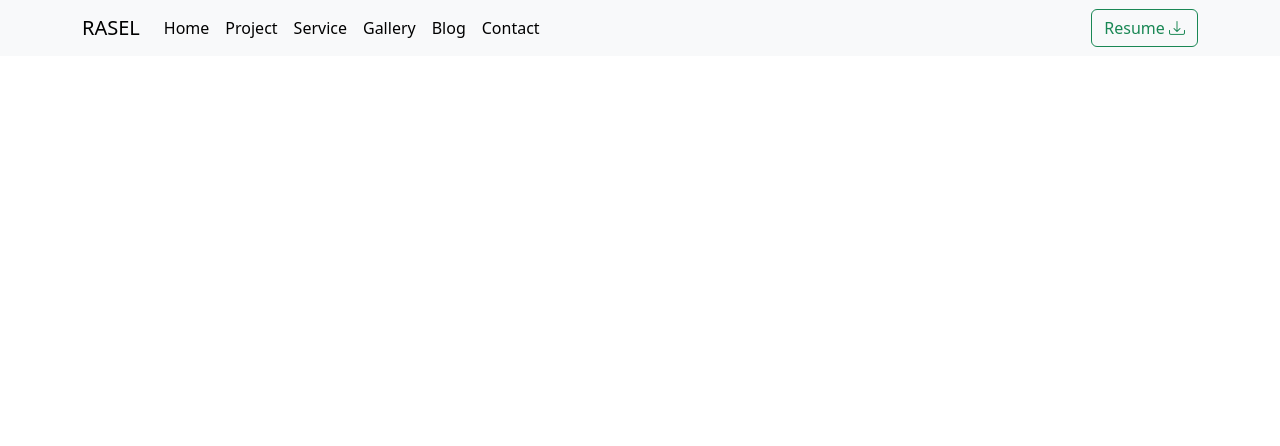
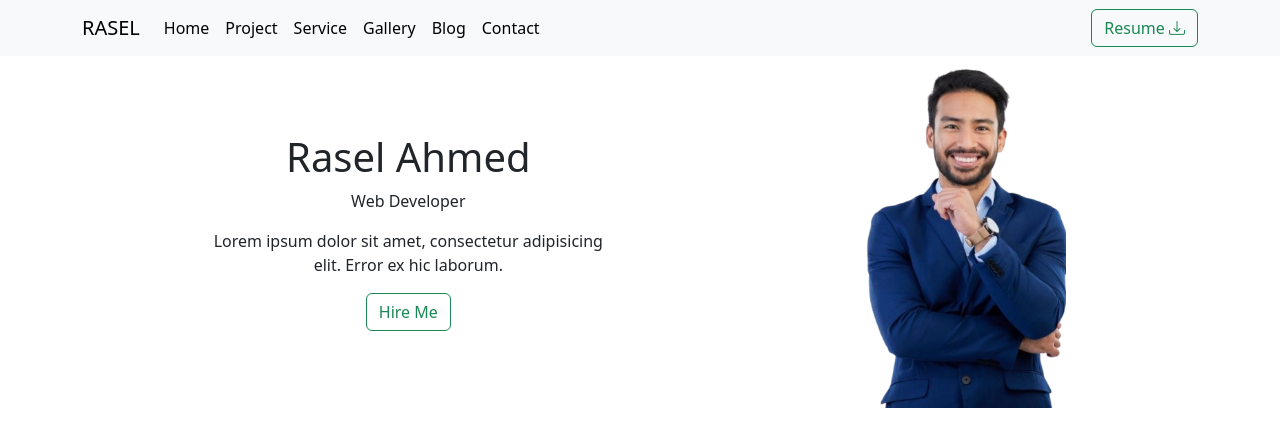
Before and after one commit to tangailelae/rasel, a plain HTML site: page index.html in a window 1280 px wide. Drawn offline with nearby package versions, Linux system fonts and the light colour scheme.

Commit message:
intro section added'

```diff
--- a/index.html
+++ b/index.html
@@ -52,7 +52,17 @@
 
     <!-- INTRO -->
 
-
+    <section class="container d-lg-flex justify-content-around align-items-center text-center">
+        <div>
+            <h1>Rasel Ahmed</h1>
+            <p>Web Developer</p>
+            <p>Lorem ipsum dolor sit amet, consectetur adipisicing <br> elit. Error ex hic laborum.</p>
+            <button class="btn btn-outline-success">Hire Me</button>
+        </div>
+        <div>
+            <img src="images/professional-image.png" style="width: 200px;" alt="image">
+        </div>
+    </section>
 
     <script src="https://cdn.jsdelivr.net/npm/bootstrap@5.3.7/dist/js/bootstrap.bundle.min.js"
         integrity="sha384-ndDqU0Gzau9qJ1lfW4pNLlhNTkCfHzAVBReH9diLvGRem5+R9g2FzA8ZGN954O5Q"
```
Also changed, not shown: images/create-a-responsive-wordpress-website-design-or-blog.png (added), images/favicon.png (added), images/professional-image.png (added), images/wordpress-website-design.jpg (added).
